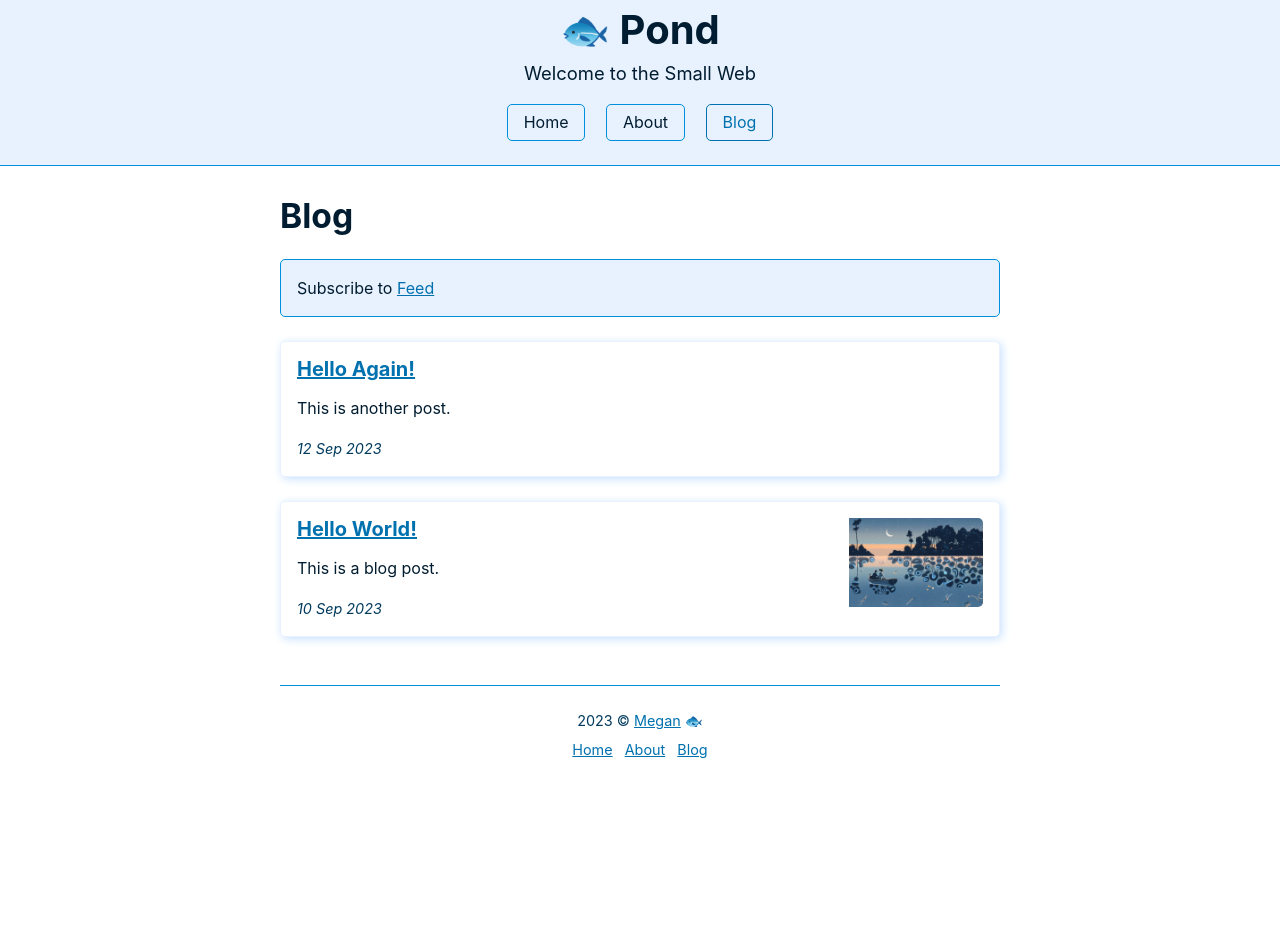
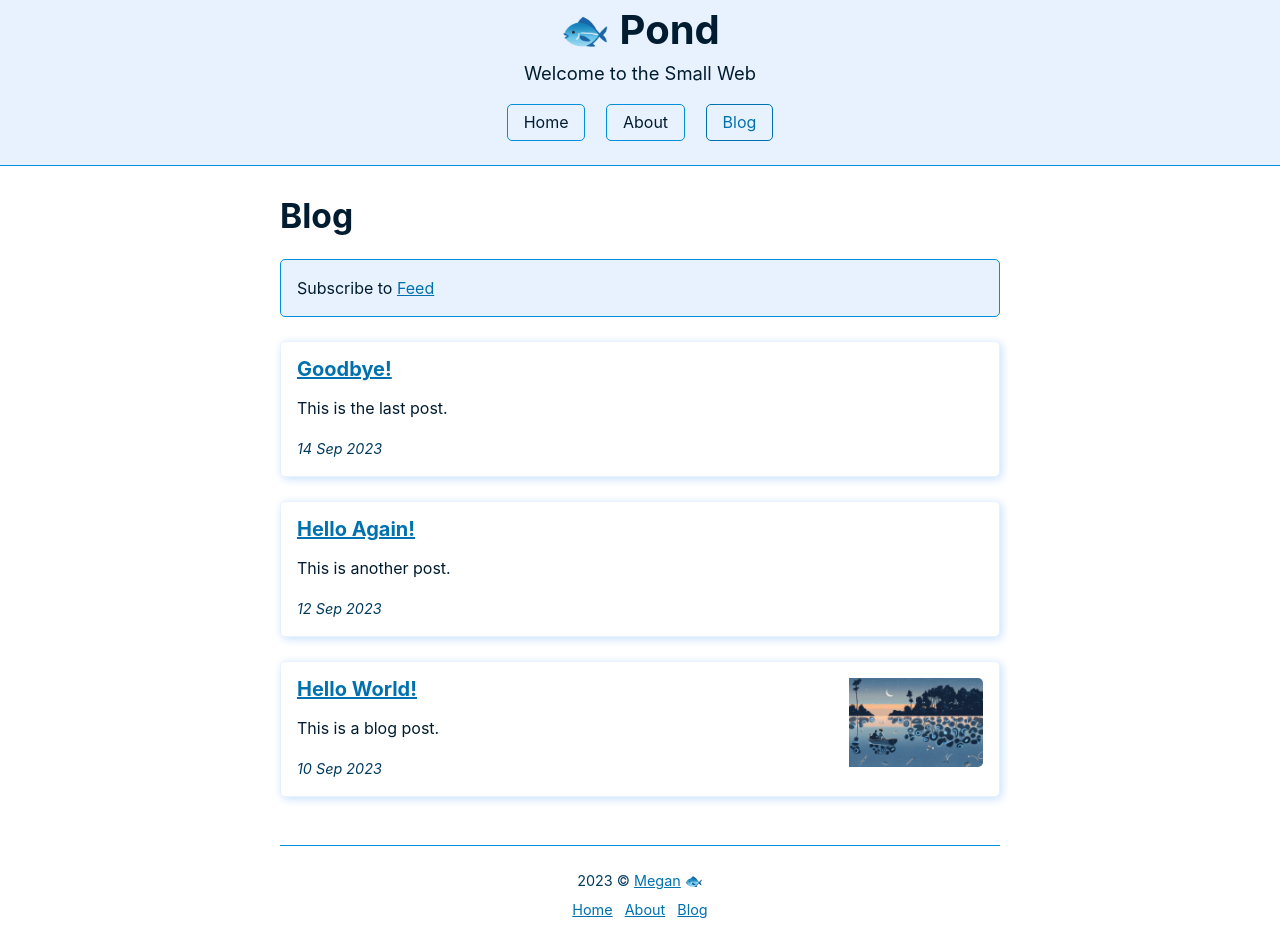
Before and after one commit to megdna/pond, a Jekyll site: the page built from blog.md, in a window 1280 px wide. Built offline with Jekyll 4.4.1, drawn with Linux system fonts in a browser that asks for light colours; before the commit the page ends 900 px from its top, so only the background shows below that.

Commit message:
Update theme

```diff
--- a/_layouts/post.html
+++ b/_layouts/post.html
@@ -6,5 +6,5 @@
 {% if page.show %}<img alt="{{ page.alt }}" src="{{ page.image | prepend: site.baseurl | prepend: site.url }}">{% endif %}
 {{ content }}
 {% if page.date %}<cite>Posted on {{ page.date | date_to_string }}</cite>{% endif %}
-{% if page.previous.url %}<a href="{{ page.previous.url }}">&laquo; {{ page.previous.title }}</a>{% endif %}
-{% if page.next.url %}<a class="next" href="{{ page.next.url }}">{{ page.next.title }} &raquo;</a>{% endif %}
+<div>{% if page.previous.url %}<a href="{{ page.previous.url }}">&laquo; {{ page.previous.title }}</a>{% endif %}
+{% if page.next.url %}<a class="next" href="{{ page.next.url }}">{{ page.next.title }} &raquo;</a>{% endif %}</div>
--- /dev/null
+++ b/_posts/2023-09-14-hello-final.md
@@ -0,0 +1,6 @@
+---
+layout: post
+title: Goodbye!
+description: This is the last post.
+---
+Add some content here.
```
